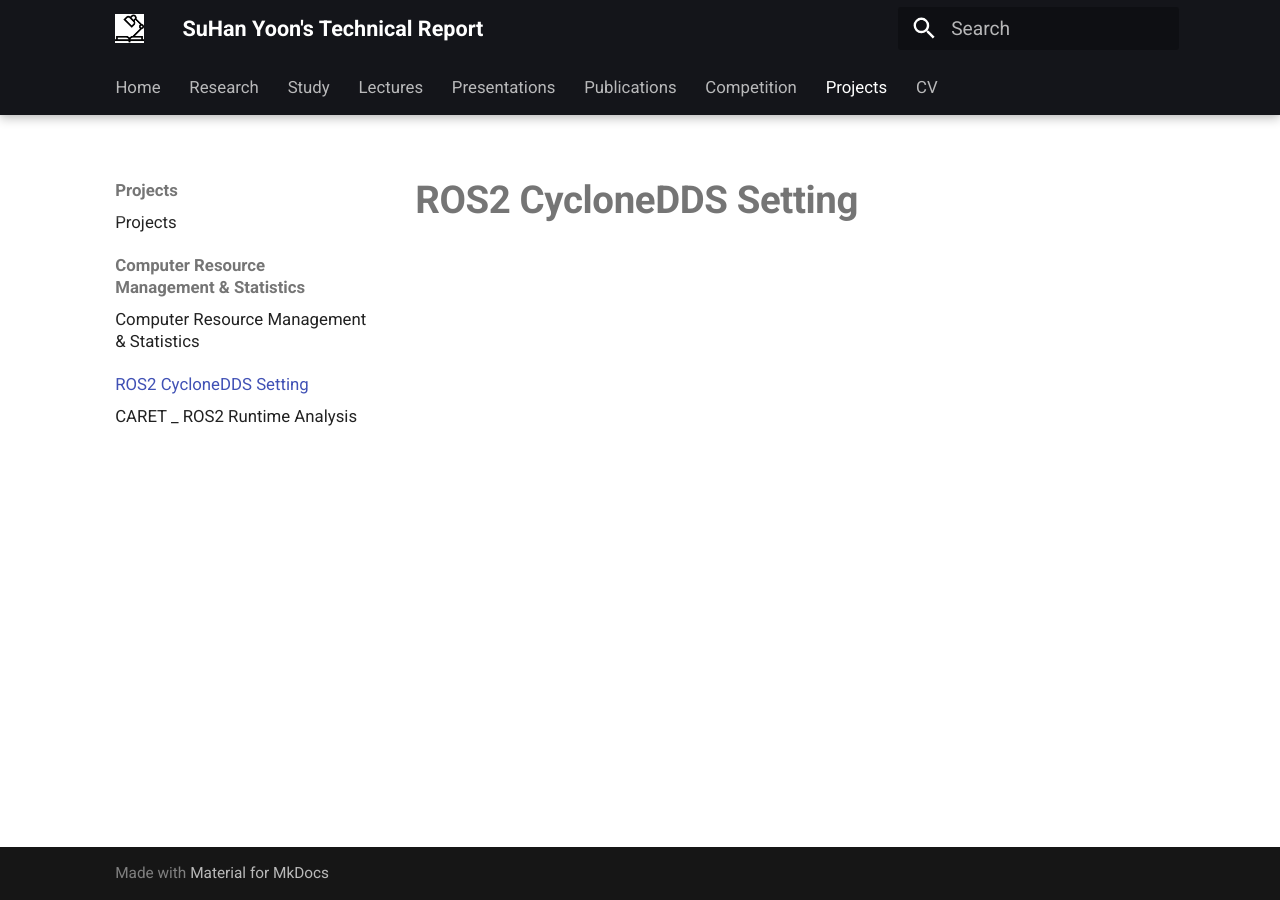
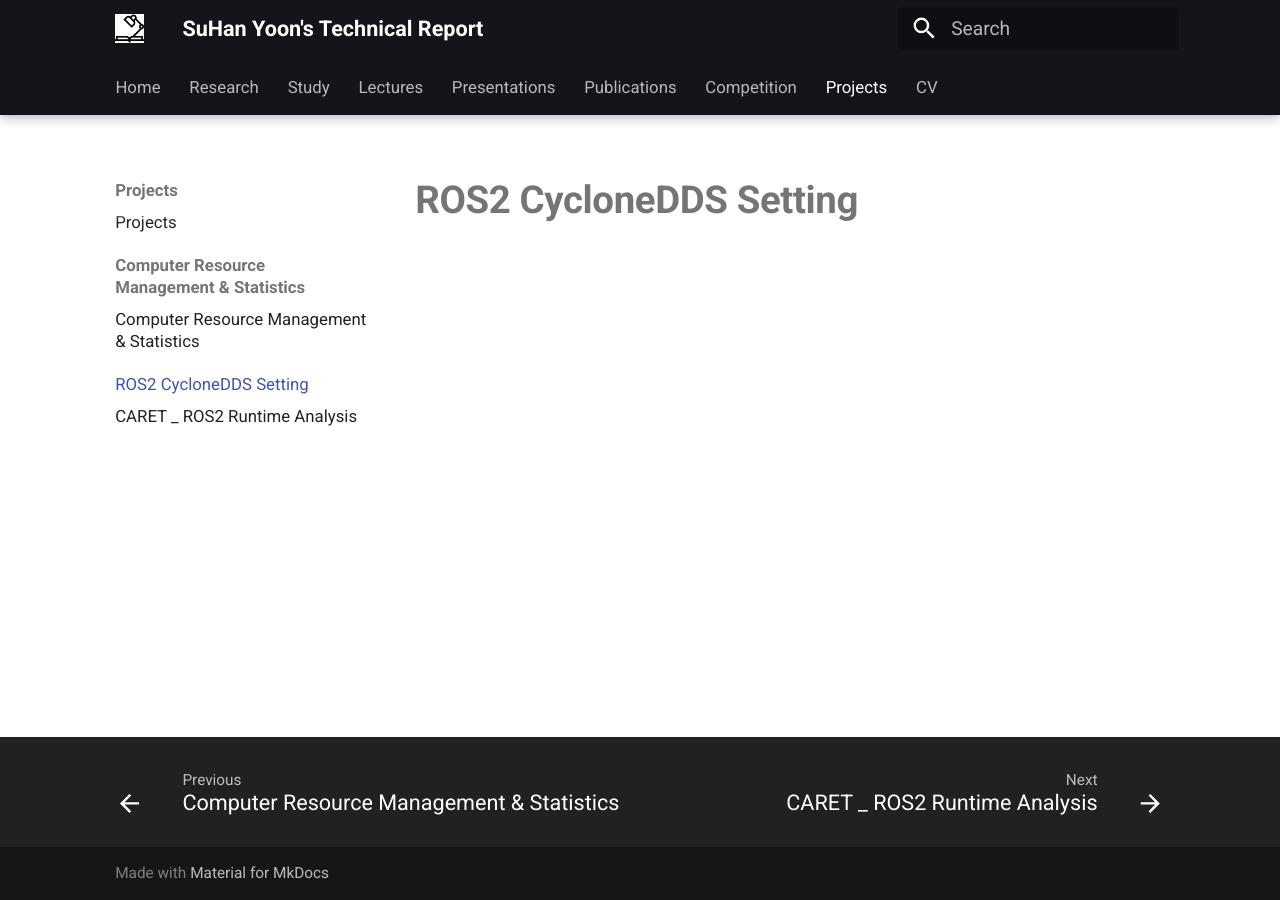
Before and after one commit to YSH-research/YSH-research.github.io, an MkDocs documentation site: the page built from docs/Project/Computer-Resource-Management/ROS2-cyclonedds-setting.md, in a window 1280 px wide. Built offline with MkDocs 1.6.1 and Material for MkDocs 9.7.7, drawn with Linux system fonts in a browser that asks for light colours.

Commit message:
Clean up and add useful features

```diff
--- a/mkdocs.yml
+++ b/mkdocs.yml
@@ -10,16 +10,18 @@
   logo: assets/logo.png
   palette:
     primary: black
-    accent: white
+    accent: black
   features:
     - navigation.tabs
     - navigation.tabs.sticky
     - navigation.sections
+    - navigation.expand
     - navigation.top
-    - navigation.tabs
-    - navigation.sections
-    - navigation.expand
-    - content.code.copy # 코드 복사 버튼
+    - navigation.instant
+    - navigation.footer
+    - search.suggest
+    - search.highlight
+    - content.code.copy
 
 markdown_extensions:
   - pymdownx.highlight:
```
